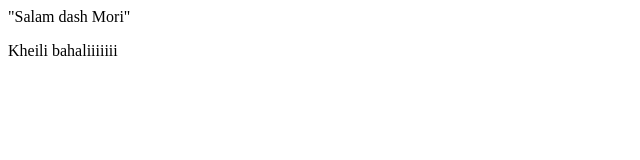
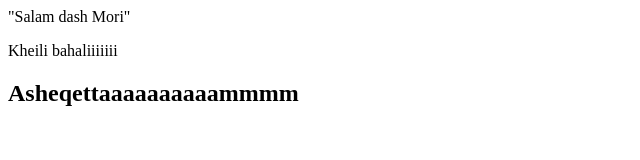
Before and after one commit to eyetrackingresearch/background-generator, a plain HTML site: page index.html in a window 1280 px wide. Shown: the whole page, without its empty margins (0-640 px from the left). Drawn offline with Linux system fonts and the light colour scheme.

Commit message:
adding heading

```diff
--- a/index.html
+++ b/index.html
@@ -1,2 +1,3 @@
 "Salam dash Mori"
 <p>Kheili bahaliiiiiii</p>
+<h2>Asheqettaaaaaaaaaammmm</h2>
```
